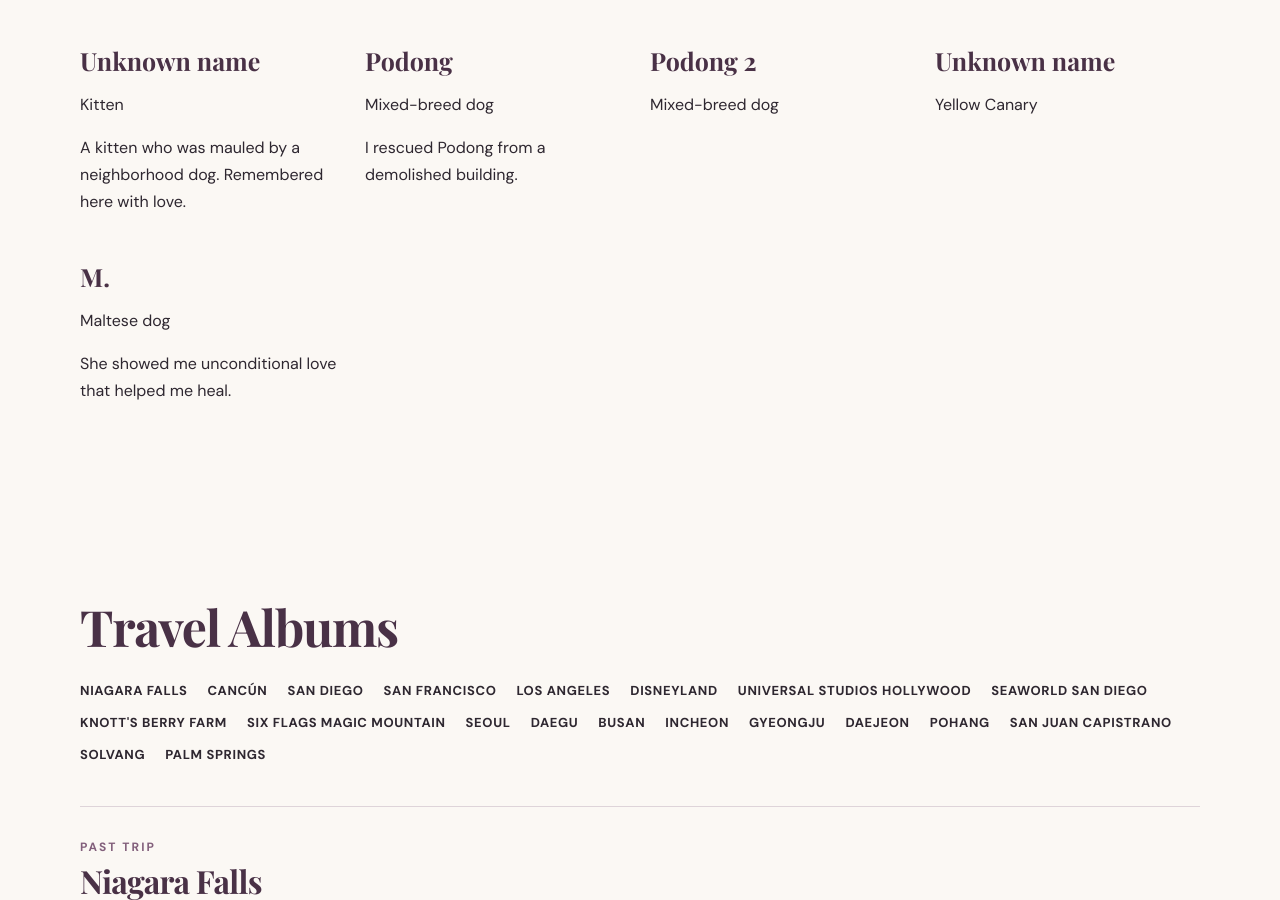
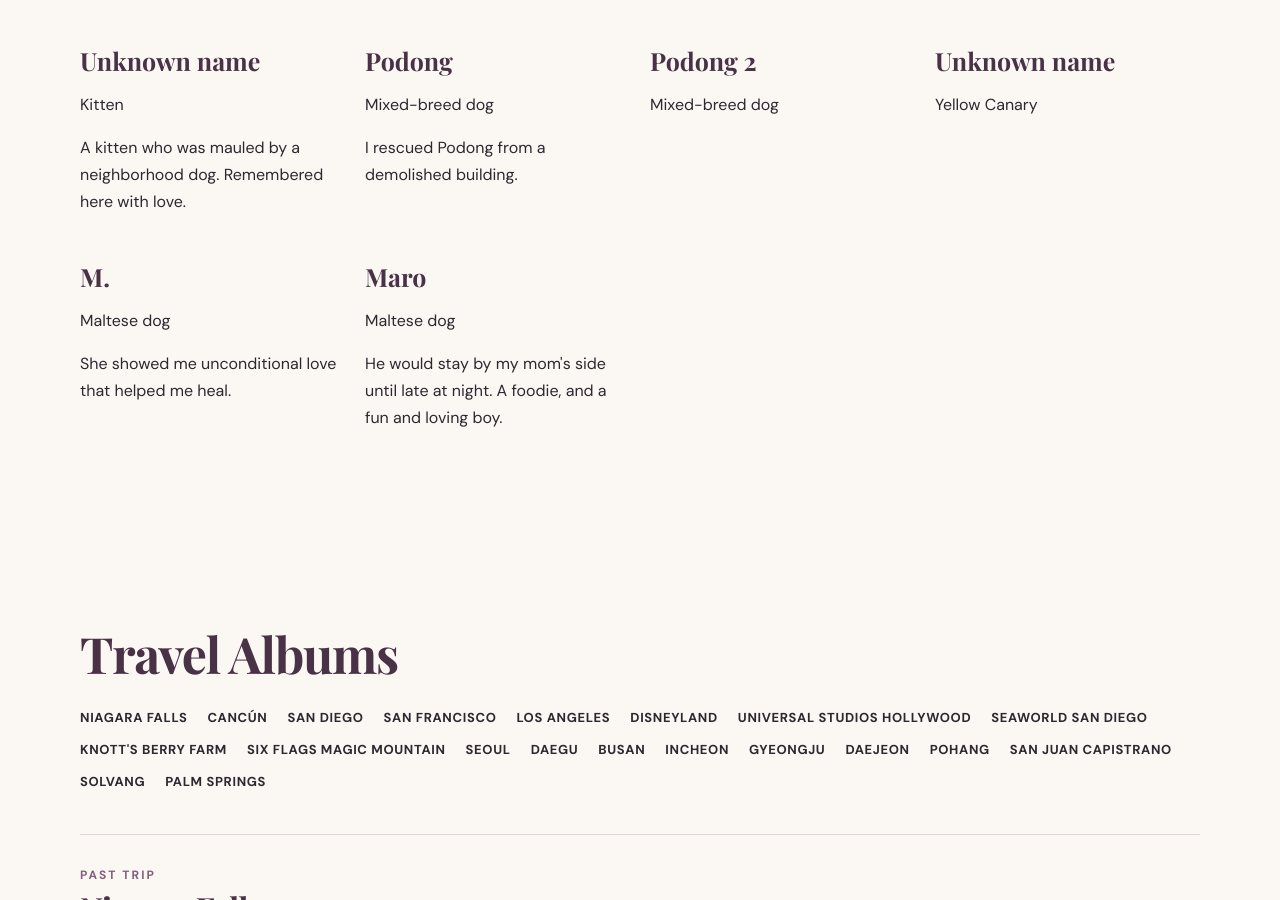
Before and after one commit to lydiarim22-coder/mindoflydia, a Jekyll site: the page built from photo-gallery.html, in a window 1280 px wide and 900 px high, scrolled down 1665 px. Built offline with Jekyll 4.4.1, drawn with Linux system fonts in a browser that asks for light colours; some web fonts are replaced.

Commit message:
Add Maro to pet memorial gallery

```diff
--- a/_data/dog_memorials.yml
+++ b/_data/dog_memorials.yml
@@ -31,3 +31,7 @@
 - name: "M."
   breed: Maltese dog
   memory: "She showed me unconditional love that helped me heal."
+
+- name: Maro
+  breed: Maltese dog
+  memory: "He would stay by my mom's side until late at night. A foodie, and a fun and loving boy."
```
